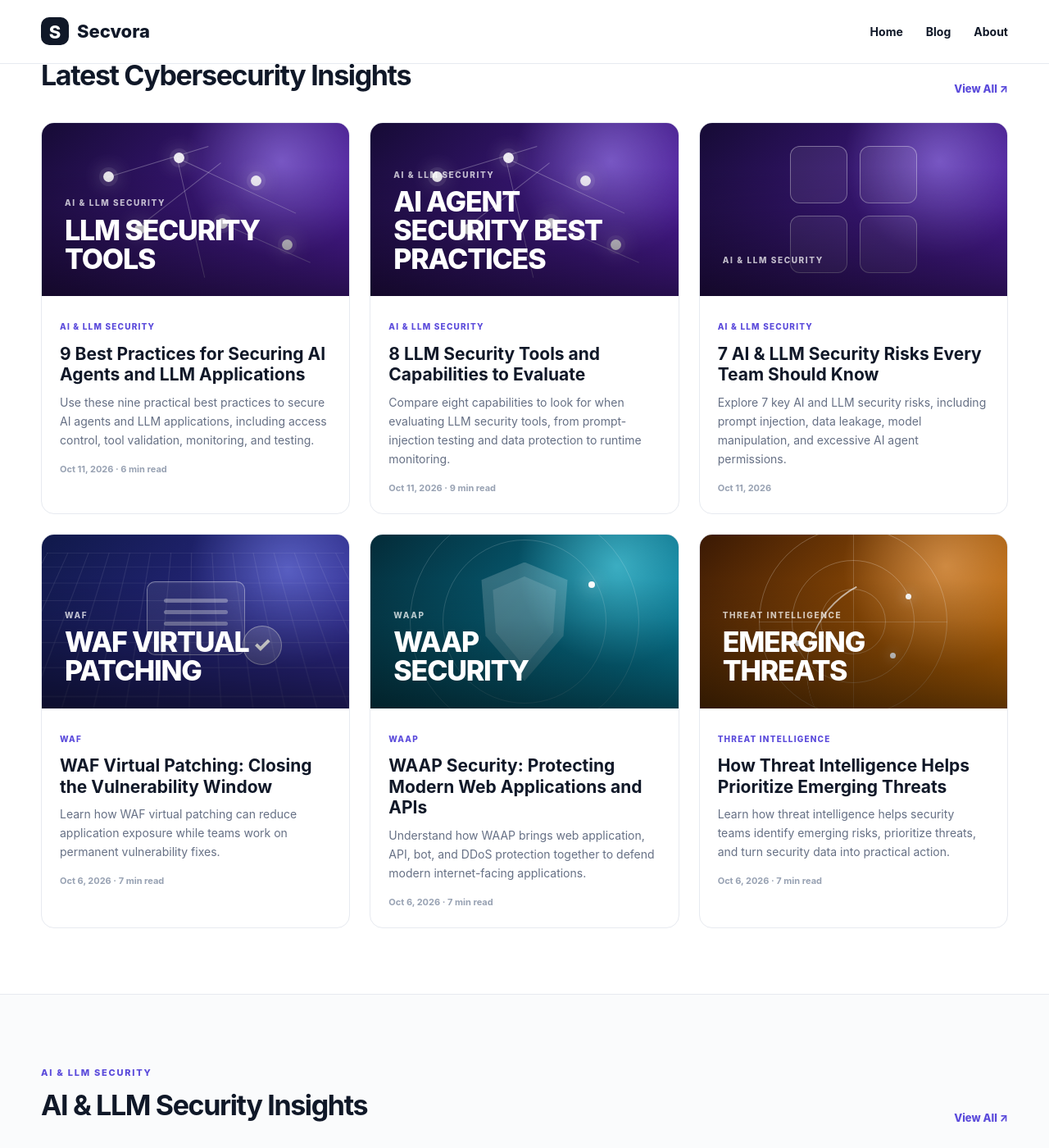
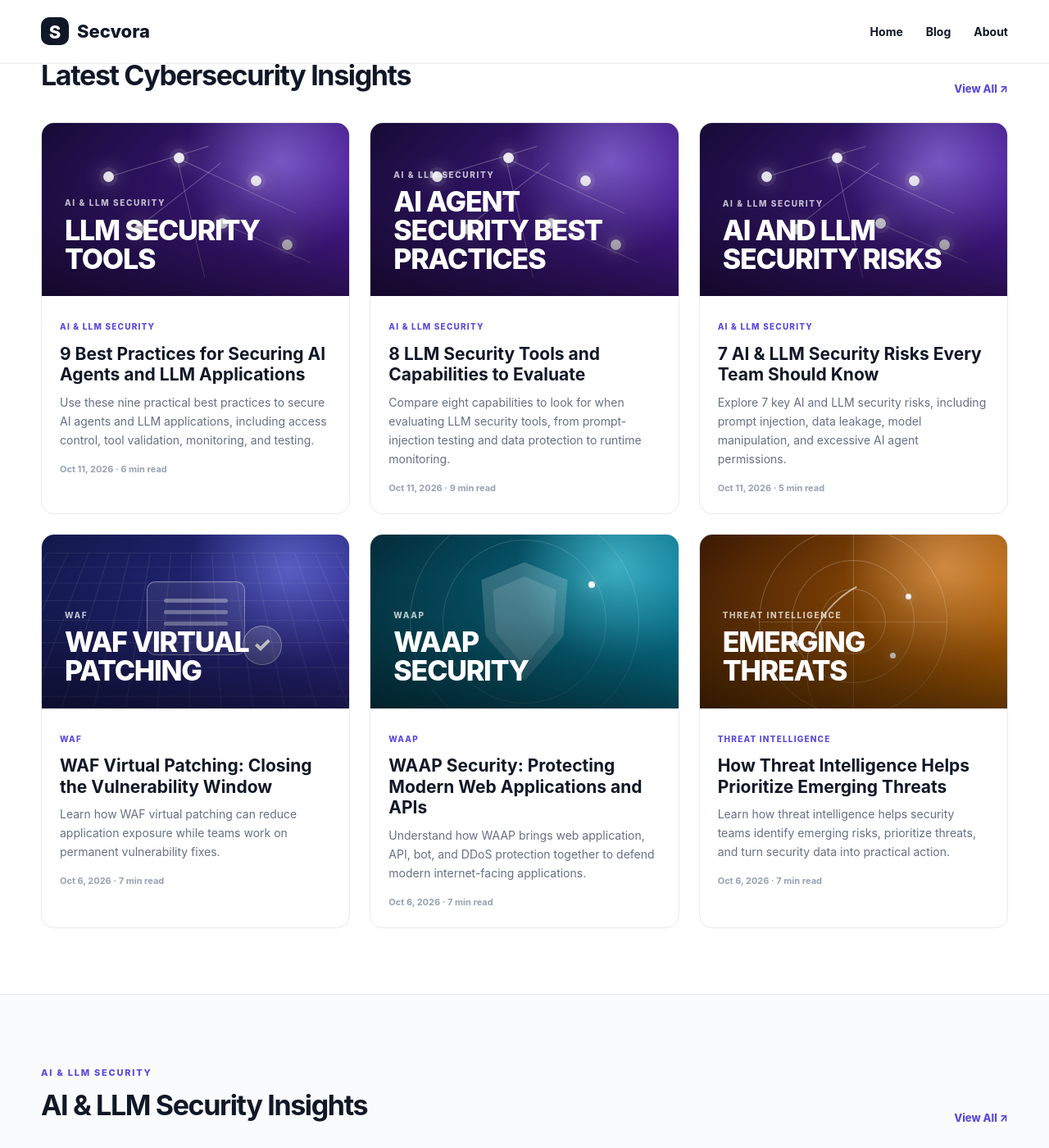
Before and after one commit to prasadprechu/Secvora, a Jekyll site: the page built from index.html, in a window 1280 px wide and 1400 px high, scrolled down 726 px. Shown: the whole window at 82% size. Built offline with Jekyll 4.4.1, drawn with Linux system fonts in a browser that asks for light colours; some of the changed text lies outside the part shown.

Commit message:
Update 2026-10-11-7-ai-llm-security-risks-every-team-should-know.md

```diff
--- a/_posts/2026-10-11-7-ai-llm-security-risks-every-team-should-know.md
+++ b/_posts/2026-10-11-7-ai-llm-security-risks-every-team-should-know.md
@@ -8,6 +8,10 @@ permalink: /7-ai-llm-security-risks/
 visual: ai-llm-security
 tags: ["AI Security", "LLM Security", "AI Security Risks", "Prompt Injection", "Data Leakage"]
 description: "Explore 7 key AI and LLM security risks, including prompt injection, data leakage, model manipulation, and excessive AI agent permissions."
+focus_keyword: "AI and LLM Security Risks"
+visual: neural
+read_time: 5
+author: "Secvora Research"
 ---
 
 AI and large language models (LLMs) can help teams search information, automate workflows, and build new user experiences. But adding an AI model to an application also introduces security risks that traditional application controls may not fully address.
```
